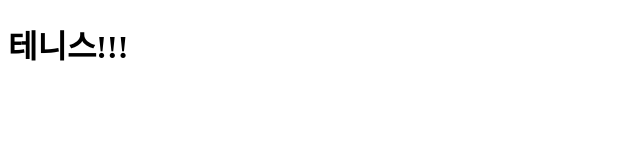
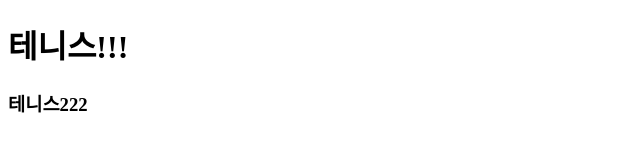
Before and after one commit to zoshs2000/Tennissing, a plain HTML site: page index.html in a window 1280 px wide. Shown: the whole page, without its empty margins (0-640 px from the left). Drawn offline with Linux system fonts and the light colour scheme.

Commit message:
첫 소스트리 커밋!!!

```diff
--- a/index.html
+++ b/index.html
@@ -7,5 +7,6 @@
 </head>
 <body>
     <h1>테니스!!!</h1>
+    <h3>테니스222</h3>
 </body>
 </html>
```
Also changed, not shown: 1 other file.
